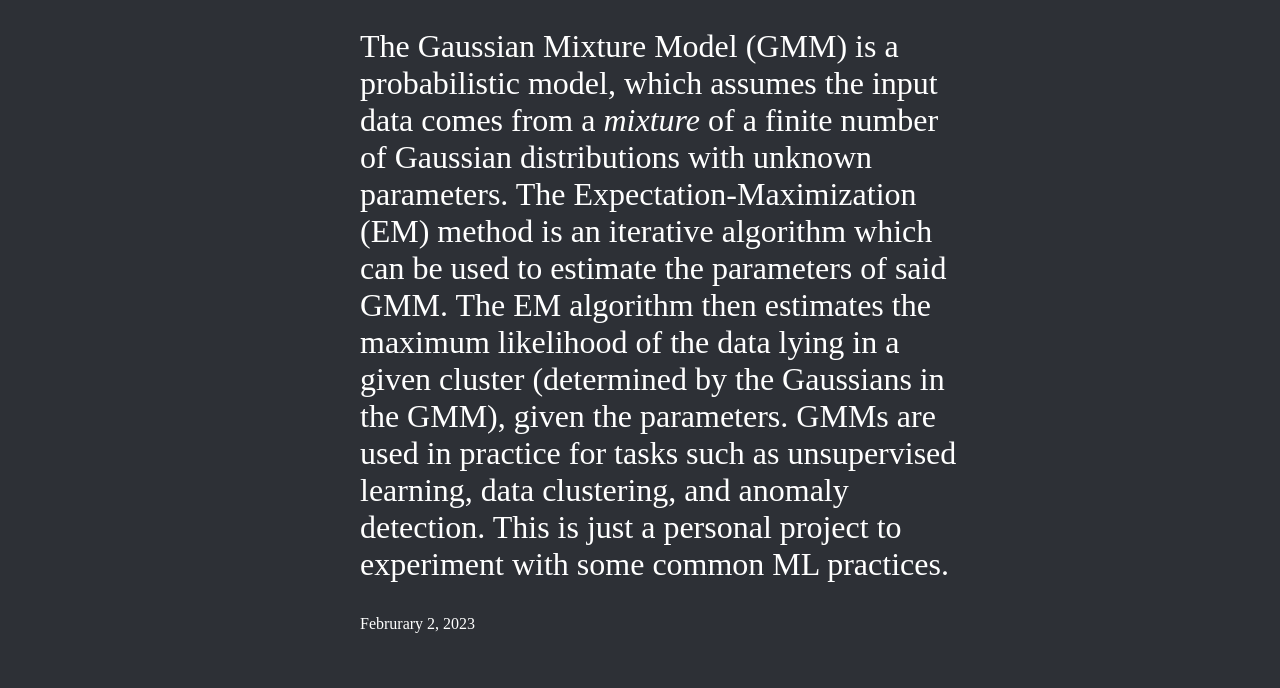
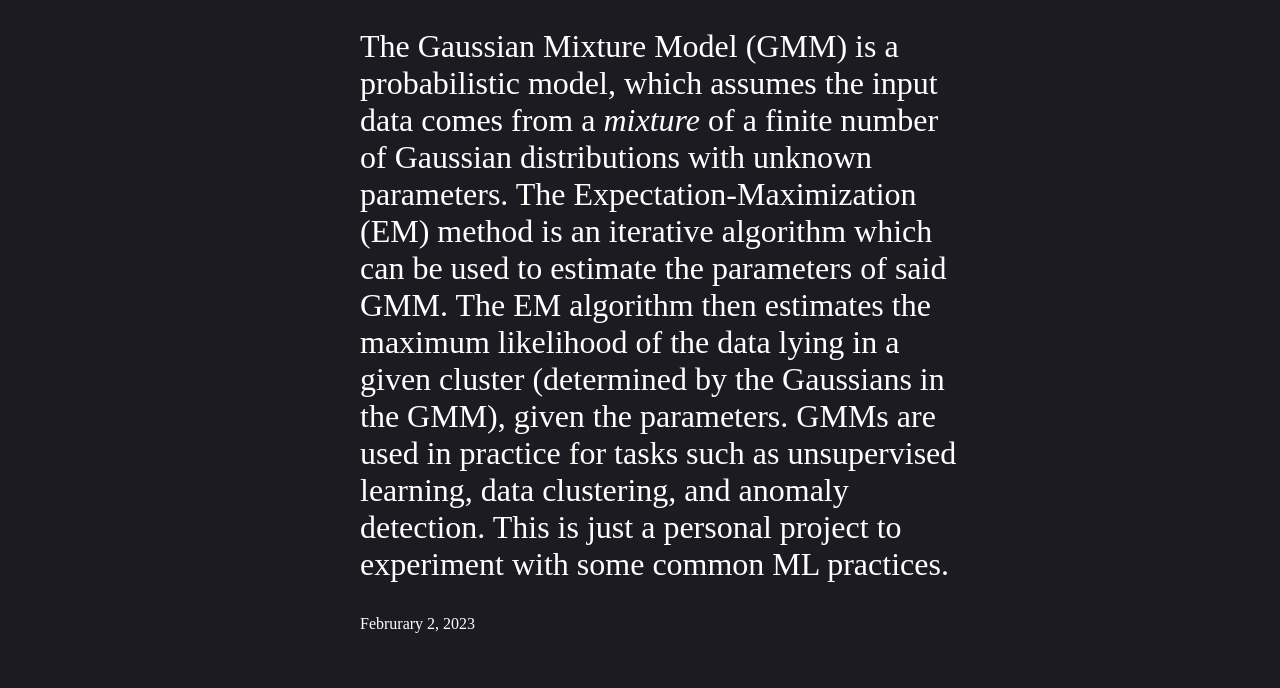
Before and after one commit to hunt3r-s/hunt3r-s.github.io, a plain HTML site: page index.html in a window 1280 px wide. Shown: the part 850-1538 px from the top of the page. Drawn offline with Linux system fonts and the dark colour scheme.

Commit message:
Update style.css

```diff
--- a/style.css
+++ b/style.css
@@ -125,7 +125,7 @@
     --padding-medium: 0.5em 1em;
     --padding-large: 1em 2em;
     /* Suffix -light for light mode */
-    --page-light: #2D3036;
+    --page-light: #1C1B21;
     --page-secondary-light: #D1CEC7;
     --accent-light:  #934040;
     --accent2-light: #7E86A8;
```
